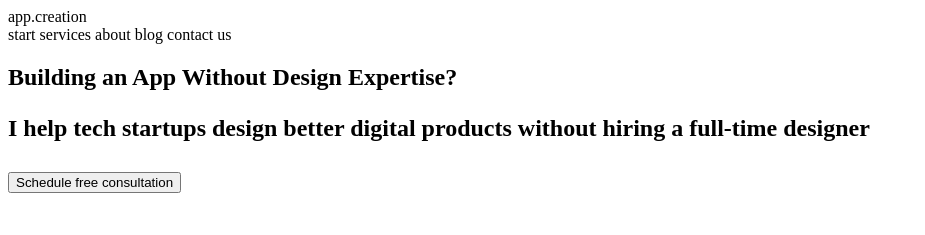
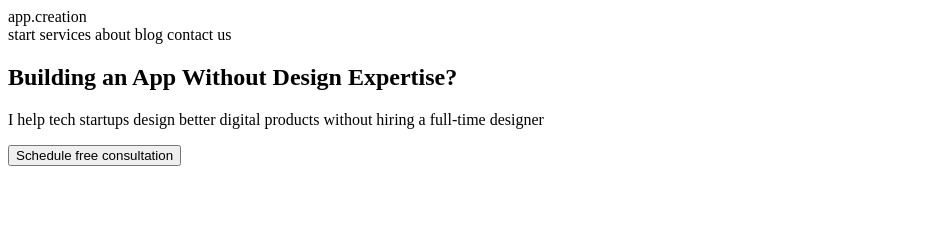
Before and after one commit to NikitaPirogo5/-, a plain HTML site: page index.html in a window 1280 px wide. Shown: the whole page, without its empty margins (0-925 px from the left). Drawn offline with Linux system fonts and the light colour scheme.

Commit message:
no message

```diff
--- a/index.html
+++ b/index.html
@@ -1,7 +1,6 @@
 <!DOCTYPE html>
+<body>
     <head>
-    <body>
-        <header>
         <div>app.creation</div>
         <nav>
               <a>start</a>
@@ -10,17 +9,15 @@
               <a>blog</a>
               <a>contact us</a>
         </nav>
-          </header>
+    </head>
     <section>
           <main>
-                  <h1>Building an App Without Design Expertise?<h1/>
+                 <h1>Building an App Without Design Expertise?</h1>
                  <p>I help tech startups design better digital products without hiring a full-time designer</p>
                  <button>Schedule free consultation</button>
-
           </main>
           <div>
                <img>
           </div>
     </section>
 </body>
-    </head>
```
Lines whose indentation alone changed are shown as unchanged.
